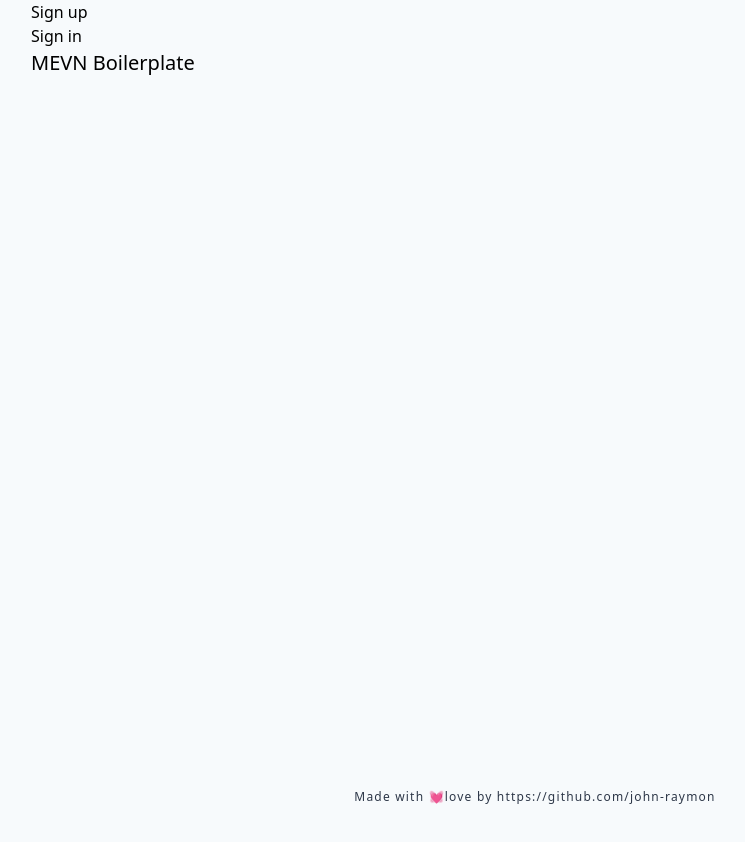
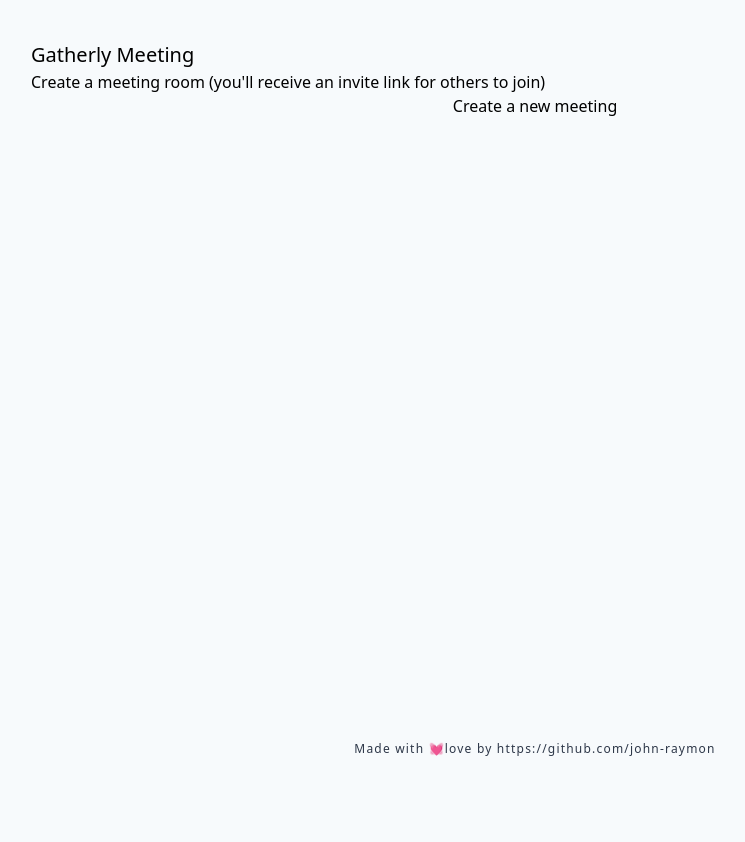
Before and after one commit to john-raymon/aws-chime-sdk-vue-example, a Vue app in the folder client/: page / in a window 1280 px wide. Shown: the top 842 px of the page, without its empty margins (105-850 px from the left). After the commit the page ends 800 px from the top, so only its background shows below. Built offline with nearby package versions, Linux system fonts and the light colour scheme.

Commit message:
set-up front-end, and meeting-room

```diff
--- a/client/src/layout/DefaultLayout.vue
+++ b/client/src/layout/DefaultLayout.vue
@@ -1,33 +1,5 @@
 <template>
   <div class="default-layout">
-    <nav>
-      <ul>
-        <template v-if="userAuth.isAuth">
-          <li>
-            <router-link to="/secure">
-              Secure page
-            </router-link>
-          </li>
-          <li>
-            <a href="" @click.prevent="$emit('log-out')">
-              Sign out
-            </a>
-          </li>
-        </template>
-        <template v-else>
-          <li>
-            <router-link to="/sign-up">
-              Sign up
-            </router-link>
-          </li>
-          <li>
-            <router-link to="/sign-in">
-              Sign in
-            </router-link>
-          </li>
-        </template>
-      </ul>
-    </nav>
     <main class="main">
       <slot />
     </main>
--- a/client/src/pages/HomePage.vue
+++ b/client/src/pages/HomePage.vue
@@ -1,9 +1,16 @@
 <template>
-  <div class="">
-    <div class="">
+  <div class="w-full">
+    <div class="py-10 mx-auto">
       <h2>
-        MEVN Boilerplate
+        Gatherly Meeting
       </h2>
+      <p>Create a meeting room (you'll receive an invite link for others to join)</p>
+      <router-link
+        to="/join?create=true"
+        class="block button text-center"
+      >
+        Create a new meeting
+      </router-link>
     </div>
   </div>
 </template>
@@ -12,9 +19,6 @@
 
 export default {
   name: "HomePage",
-  /*components: {
-    SvgExample
-  }*/
 };
 </script>
 <style lang="scss">
--- /dev/null
+++ b/client/src/pages/MeetingRoom.vue
@@ -0,0 +1,49 @@
+<template>
+  <div class="meeting-room w-full flex justifty-center items-center">
+    <template v-if="!meetingSession && !error">
+      <p class="mx-auto">Joining a meeting...</p>
+    </template>
+    <template v-else-if="meetingSession && !error">
+
+    </template>
+    <template v-else-if="error">
+      <p class="mx-auto text-red-500">Oops, there was an error connecting you to this room.</p>
+    </template>
+  </div>
+</template>
+<script>
+export default {
+  name: "MeetingRoom",
+  data() {
+    return {
+      meetingSession: null,
+      error: null,
+    }
+  },
+  created() {
+    // redirect to home if "create" or "meetingTitle" id is missing
+    if (!this.$route.query.create && !this.$route.params.meetingTitle) {
+      this.$router.push('/');
+    } else {
+      this.fetchOrCreateMeetingAndAttendee();
+    }
+  },
+  methods: {
+    fetchOrCreateMeetingAndAttendee() {
+      const path = this.$route.query.create ? '/join' : `/join/${this.$route.params.meetingTitle}`;
+      this.$http
+        ._post(path, null, true)
+        .then(res => {
+          debugger;
+          console.log({ res });
+        })
+        .catch((err) => {
+          console.log({ err })
+        })
+    },
+    // initMeetingSession() {
+
+    // },
+  },
+}
+</script>
--- a/client/src/routes/index.js
+++ b/client/src/routes/index.js
@@ -1,7 +1,6 @@
 import VueRouter from "vue-router";
-import AuthPage from "@/pages/AuthPage";
 import HomePage from "@/pages/HomePage";
-import SignInPage from "@/pages/SignInPage";
+import MeetingRoom from "@/pages/MeetingRoom";
 import store from "@/vuex";
 
 const routes = [
@@ -11,30 +10,11 @@ const routes = [
     component: HomePage
   },
   {
-    name: "sign-up",
-    path: "/sign-up",
-    component: AuthPage
+    name: "meeting-room",
+    path: "/join/:meetingTitle?",
+    alias: "/join/:meetingTitle",
+    component: MeetingRoom,
   },
-  {
-    name: "sign-in",
-    path: "/sign-in",
-    component: SignInPage,
-  },
-  {
-    name: "secure",
-    path: "/secure",
-    alias: "/protected",
-    component: {
-      template: `
-        <div>
-          This is a protected page-component
-        </div>
-      `
-    },
-    meta: {
-      requireUserAuth: true
-    }
-  }
 ];
 
 const router = new VueRouter({
```
Also changed, not shown: 1 other file (tests, documents, lock files or other folders).
